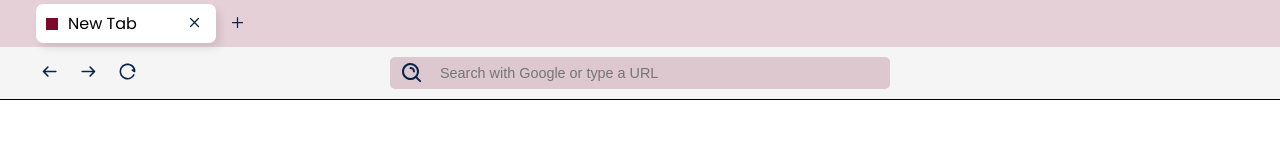
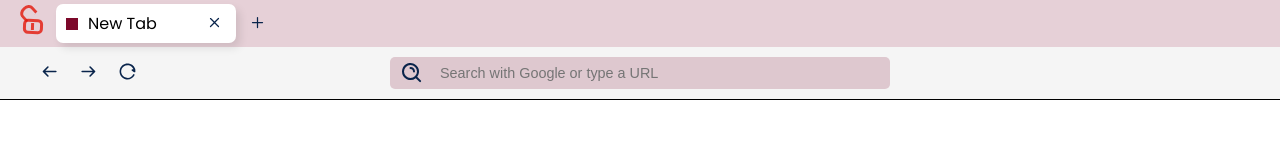
Before and after one commit to marsade/neu-browser, an Electron app: page renderer/index.html in a window 1280 px wide. Drawn offline with Linux system fonts and the light colour scheme.

Commit message:
Update styles

```diff
--- a/renderer/scss/style.scss
+++ b/renderer/scss/style.scss
@@ -25,14 +25,75 @@ body {
 
 	.tab-opt {
 		margin-right: 10px;
+		margin-top: 5px;
 		border: none;
 		border-radius: 4px;
 		background-color: transparent;
 		padding: 3px;
+		display: flex;
 
-		&:hover {
-			background-color: rgba(67, 80, 88, 0.44);
-
+		.lock{
+			width: 20px;
+			height: 15px;
+			border: 3px solid rgba(9, 36, 75, 0.8);
+			border-radius: 5px;
+			position: relative;
+			cursor: pointer;
+			-webkit-transition: all 0.1s ease-in-out;transition: all 0.1s ease-in-out;
+		}
+		.lock::after {
+			content: "";
+			display: block;
+			background: rgba(9, 36, 75, 0.8);
+			width: 3px;
+			height: 7px;
+			cursor: pointer;
+			position: absolute;
+			top: 50%;
+			left: 50%;
+			margin: -3.5px 0 0 -2px;
+			-webkit-transition: all 0.1s ease-in-out;transition: all 0.1s ease-in-out;
+		}
+		.lock:before {
+			content: "";
+			display: block;
+			width: 10px;
+			height: 10px;
+			bottom: 100%;
+			position: absolute;
+			left: 50%;
+			margin-left: -8px;
+			border: 3px solid rgba(9, 36, 75, 0.8);
+			border-top-right-radius: 50%;
+			border-top-left-radius: 50%;
+			border-bottom: 0;
+			-webkit-transition: all 0.1s ease-in-out;
+			transition: all 0.1s ease-in-out;
+		}
+		.unlocked {
+			transform: rotate(2deg);
+		}
+		.unlocked:before {
+			bottom: 130%;
+			left: 31%;
+			margin-left: -11.5px;
+			transform: rotate(-45deg);
+		}
+		.unlocked,
+		.unlocked:before {
+			border-color: rgba(227, 23, 10, 0.8);
+		}
+		.unlocked:after {
+			background: rgba(227, 23, 10, 0.8);
+		}
+		.unlocked:hover {
+			transform: rotate(1deg);
+		}
+		.unlocked:hover:before {
+			height: 10px;
+			left: 40%;
+			bottom: 124%;
+			transform: rotate(-25deg);
 		}
 	}
 	.tabs-container {
```
Also changed, not shown: renderer/css/style.css, 1 other file.
